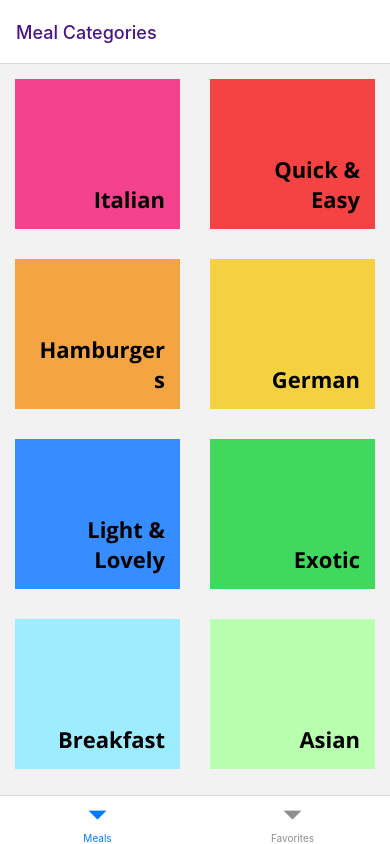
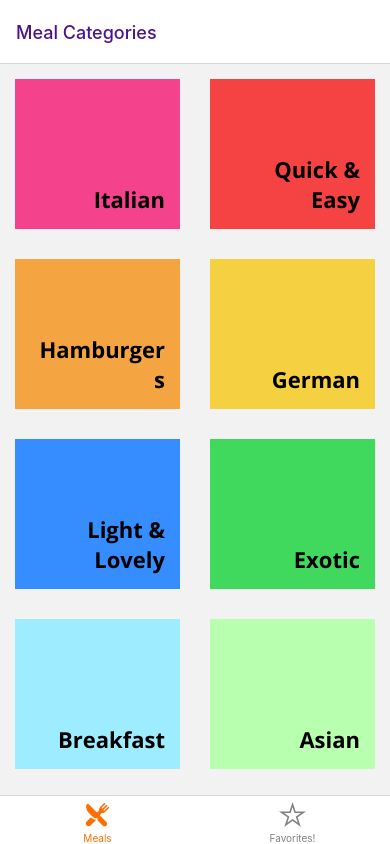
Before and after one commit to yodhcn/the-meals-app, a React Native app: screen / in a window 390 px wide. Built offline with nearby package versions, Linux system fonts and the light colour scheme; what react-navigation-header-buttons would draw is missing.

Commit message:
6.29. Setting Icons and Configuring Tabs
https://reactnavigation.org/docs/tab-based-navigation/#customizing-the-appearance

```diff
--- a/App.js
+++ b/App.js
@@ -11,6 +11,7 @@ import {
   HeaderButtons,
   Item,
 } from "react-navigation-header-buttons";
+import { Ionicons } from "@expo/vector-icons";
 
 import Colors from "./constants/colors";
 import HeaderButton from "./components/HeaderButton";
@@ -104,9 +105,42 @@ export default function App() {
       <View style={styles.container} onLayout={onLayoutRootView}>
         <NavigationContainer>
           <OverflowMenuProvider>
-            <Tab.Navigator screenOptions={{ headerShown: false }}>
+            <Tab.Navigator
+              screenOptions={({ route }) => ({
+                tabBarIcon: ({ focused, color, size }) => {
+                  if (route.name === "Meals") {
+                    return (
+                      <Ionicons
+                        name={
+                          focused ? "ios-restaurant" : "ios-restaurant-outline"
+                        }
+                        size={size}
+                        color={color}
+                      />
+                    );
+                  } else if (route.name === "Favorites") {
+                    return (
+                      <Ionicons
+                        name={focused ? "ios-star" : "ios-star-outline"}
+                        size={size}
+                        color={color}
+                      />
+                    );
+                  }
+                },
+                tabBarInactiveTintColor: "gray",
+                tabBarActiveTintColor: Colors.accentColor,
+                headerShown: false,
+              })}
+            >
               <Tab.Screen name="Meals" component={MealsStackScreen} />
-              <Tab.Screen name="Favorites" component={FavoritesScreen} />
+              <Tab.Screen
+                name="Favorites"
+                component={FavoritesScreen}
+                options={{
+                  tabBarLabel: "Favorites!",
+                }}
+              />
             </Tab.Navigator>
           </OverflowMenuProvider>
         </NavigationContainer>
--- a/constants/colors.js
+++ b/constants/colors.js
@@ -1,4 +1,4 @@
 export default {
   primaryColor: "#4a148c",
-  accentColors: "#ff6f000",
+  accentColor: "#ff6f00",
 };
```
